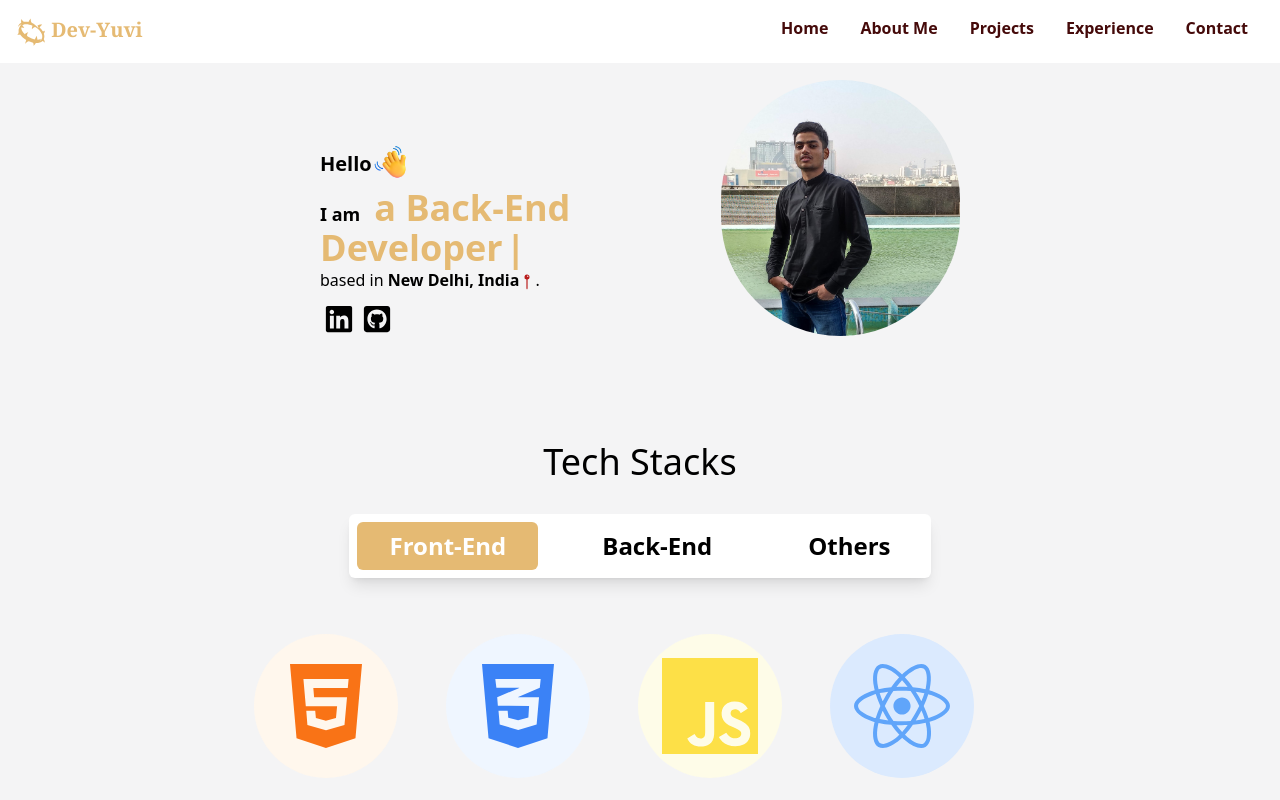
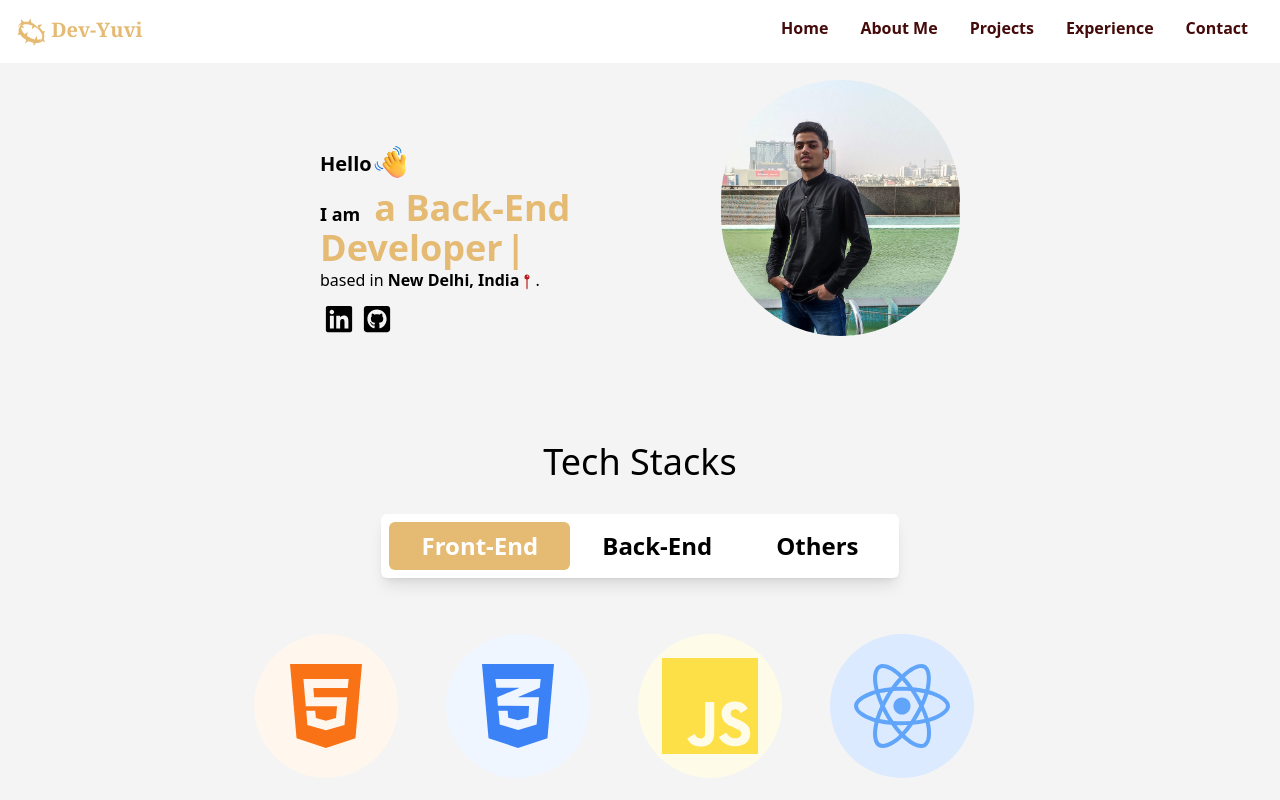
Before and after one commit to Yuvraj883/Yuvis-Portfolio, a React (Create React App) app: page / in a window 1280 px wide. Shown: the top 800 px of the page. Built offline with nearby package versions, Linux system fonts and the light colour scheme.

Commit message:
Updated style

```diff
--- a/src/Components/TechStacks.jsx
+++ b/src/Components/TechStacks.jsx
@@ -25,7 +25,7 @@ function TechStacks() {
         <>
             <div className="md:flex hidden flex-col  w-4/5 m-auto justify-center items-center px-auto">
                 <h1 className="text-4xl  ">Tech Stacks</h1>
-                <div className="flex space-x-8 shadow-lg rounded-md p-2  font-bold text-2xl bg-white m-8">
+                <div className="flex justify-center  shadow-lg rounded-md p-2  font-bold text-2xl bg-white m-8">
                     <button onClick={() => { setBackEnd(false); setOthers(false); setFrontEnd(true) }}
                         className={` ${frontEnd ? "bg-[#E5BA73] text-white py-2 px-8 rounded-md" : "hover:bg-[#f1f5f9] py-2 px-8 rounded-md  "}`}>Front-End</button>
                     <button onClick={() => { setFrontEnd(false); setOthers(false); setBackEnd(true) }}
@@ -186,7 +186,7 @@ function TechStacks() {
             </div>
             {/* Mobile view */}
             <div className="md:hidden flex flex-col  w-full mx-auto my-8 justify-center items-center px-auto">
-                <h1 className="text-4xl  ">Tech Stacks</h1>
+                <h1 className="text-3xl  ">Tech Stacks</h1>
                 <div className="flex space-x-1 shadow-lg rounded-md p-2  font-bold text-xl w-[90%] bg-white m-4">
                     <button onClick={() => { setBackEnd(false); setOthers(false); setFrontEnd(true) }}
                         className={` ${frontEnd ? "bg-[#E5BA73] text-white py-1 px-2 rounded-md" : "hover:bg-[#f1f5f9] py-2 px-8 rounded-md  "}`}>Front-End</button>
```
